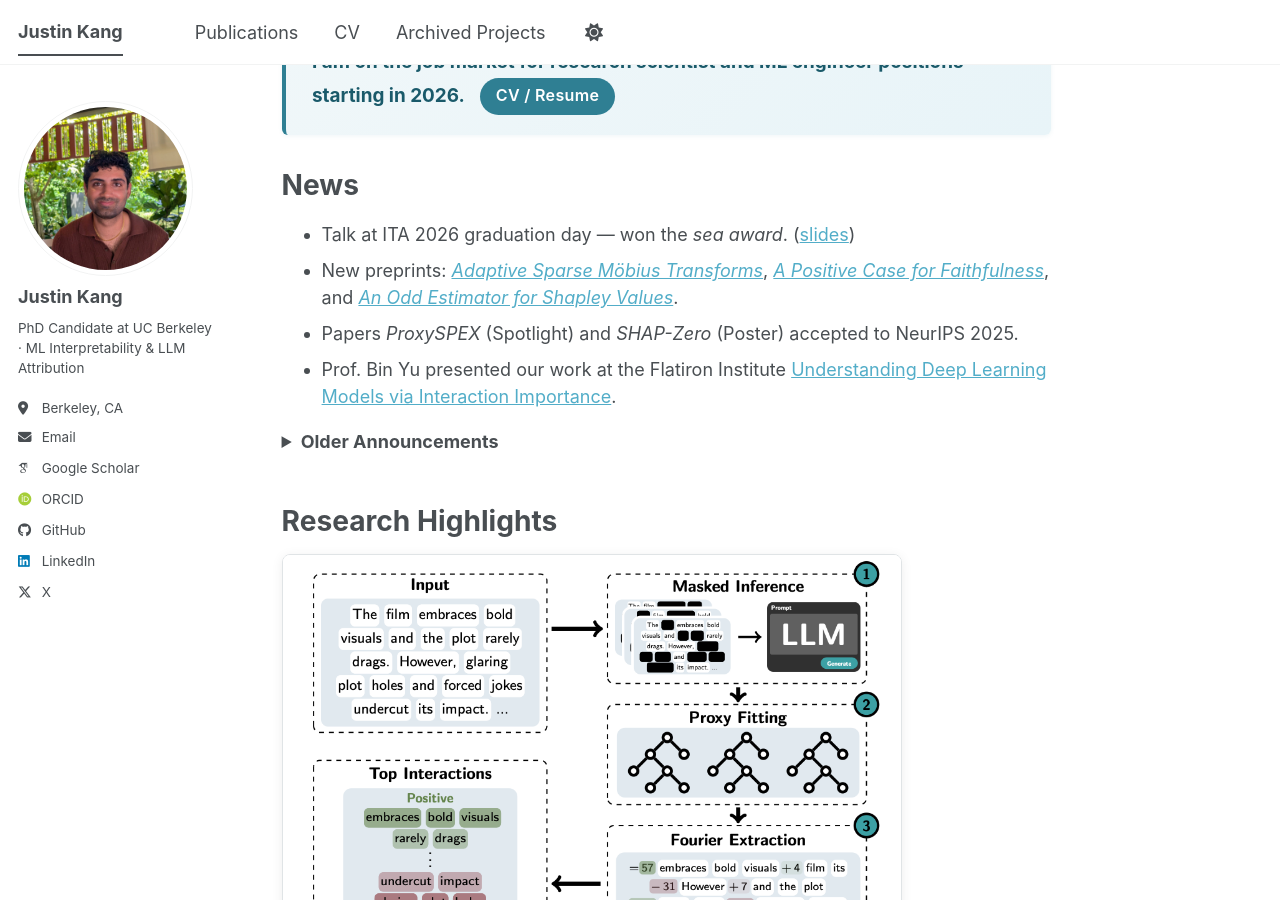
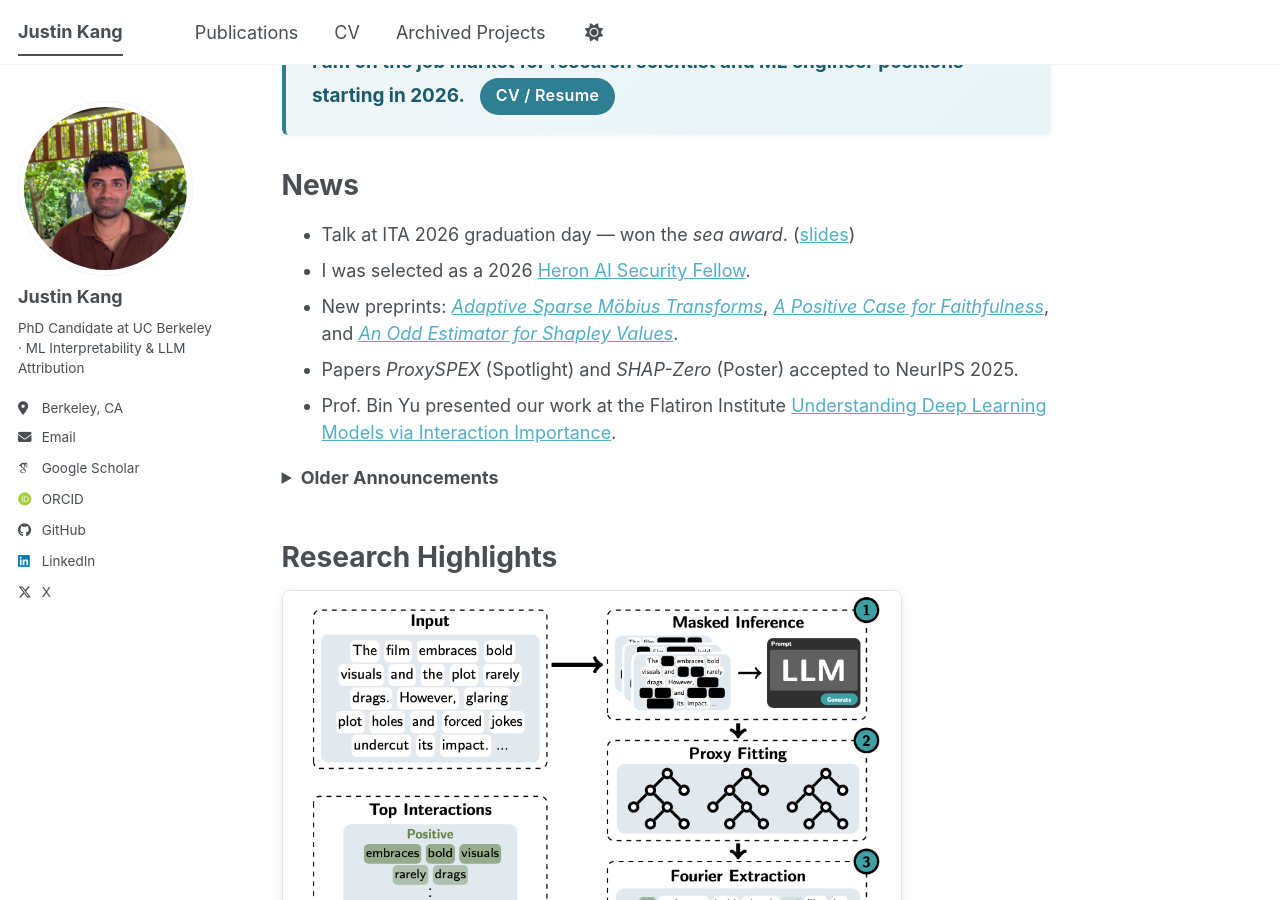
Before and after one commit to justinkang221/justinkang221.github.io, a Jekyll site: the page built from _pages/about.md, in a window 1280 px wide and 900 px high, scrolled down 302 px. Built offline with Jekyll 4.4.1, drawn with Linux system fonts in a browser that asks for light colours; some web fonts are replaced; a script bundle is joined from its source files by our own code; library files that are not in the unit come from our copies.

Commit message:
update news

```diff
--- a/_pages/about.md
+++ b/_pages/about.md
@@ -17,6 +17,7 @@ I am a PhD candidate at UC Berkeley (EECS), affiliated with <a href='https://bai
 News
 ======
 * Talk at ITA 2026 graduation day — won the *sea award*. (<a href="/files/ITA 2026.pdf">slides</a>)
+* I was selected as a 2026 <a href="https://www.heronsec.ai/">Heron AI Security Fellow</a>.
 * New preprints: <a href="https://arxiv.org/abs/2602.06246">*Adaptive Sparse Möbius Transforms*</a>, <a href="https://arxiv.org/abs/2602.02639">*A Positive Case for Faithfulness*</a>, and <a href="https://arxiv.org/abs/2602.01399">*An Odd Estimator for Shapley Values*</a>.
 * Papers *ProxySPEX* (Spotlight) and *SHAP-Zero* (Poster) accepted to NeurIPS 2025.
 * Prof. Bin Yu presented our work at the Flatiron Institute <a href="https://www.simonsfoundation.org/video/bin-yu-understanding-deep-learning-models-via-interaction-importance/">Understanding Deep Learning Models via Interaction Importance</a>.
@@ -24,7 +25,7 @@ News
 <details>
 <summary><strong>Older Announcements</strong></summary>
 <ul>
-<li>SPEX: Scaling Feature Interaction Explanations for LLMs accepted to ICML 2025.</li>
+<li><em>SPEX: Scaling Feature Interaction Explanations for LLMs</em> accepted to ICML 2025.</li>
 <li>Presented research on interpreting LLMs at <a href="https://arl.devcom.army.mil/">DEVCOM Army Research Lab</a>.</li>
 <li>Joining Bosch AI Research for summer 2025, working on autolabeling and data filtering with Suraj Srinivas, Jorge Piazentin Ono, and Jared Evans.</li>
 <li><em>Learning to Understand: Identifying Interactions via the Mobius Transform</em> accepted to NeurIPS 2024.</li>
```
